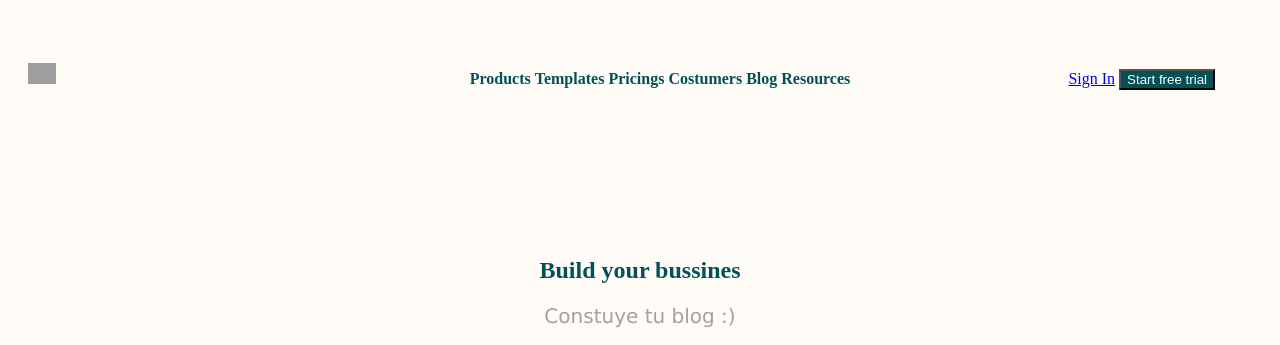
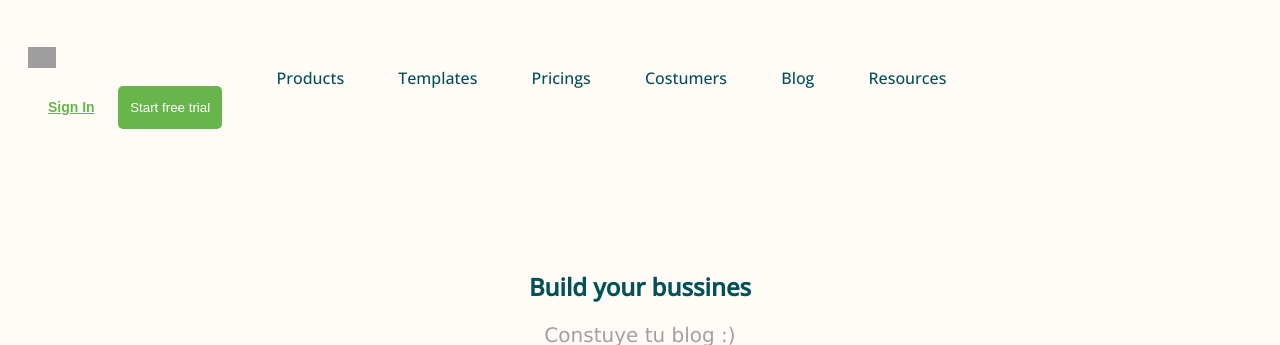
Before and after one commit to hegelespaul/BEDU, a plain HTML site: page index.html in a window 1280 px wide. Shown: the top 345 px of the page. Drawn offline with nearby package versions, Linux system fonts and the light colour scheme; grey boxes are pictures that could not be loaded.

Commit message:
retofinal

```diff
--- a/index.html
+++ b/index.html
@@ -7,6 +7,12 @@
     <meta name="viewport" content="width=device-width, initial-scale=1.0">
     <title>Matcha</title>
     <link rel="stylesheet" href="style.css">
+    <link rel="preconnect" href="https://fonts.googleapis.com">
+    <link rel="preconnect" href="https://fonts.gstatic.com" crossorigin>
+    <link href="https://fonts.googleapis.com/css2?family=Open+Sans:wght@500&display=swap" rel="stylesheet">
+
+
+
 </head>
 
 <body>
@@ -15,6 +21,7 @@
         <a href="/" class="logo">
             <img src="https://getmatcha.com/wp-content/uploads/2020/01/Icon-green.png" alt="Matcha" />
         </a>
+
         <!-- Menú de navegación -->
         <nav class="navbar">
             <ul>
@@ -26,12 +33,14 @@
                 <li>Resources</li>
             </ul>
         </nav>
+
         <!-- Contenedor de acciones de usuario -->
-        <div>
+        <div class="actions">
             <a href="/login">Sign In</a>
             <button>Start free trial</button>
         </div>
     </header>
+
     <section class="main">
         <h1>Build your bussines</h1>
         <p>Constuye tu blog :)</p>
--- a/style.css
+++ b/style.css
@@ -10,6 +10,7 @@ body {
 h1 {
     color: #025157;
     text-align: center;
+    font-family: 'Open Sans', sans-serif;
 }
 
 p {
@@ -25,6 +26,7 @@ button {
 
 li {
     display: inline;
+    margin: 0px 25px 0px 25px;
 }
 
 .header>* {
@@ -44,18 +46,37 @@ li {
 }
 
 .navbar {
+    height: 45px;
     width: 70%;
-    text-align: center;
+    text-align: left;
     color: #025157;
-    font-weight: 800;
+    font-weight: 500;
+    font-family: 'Open Sans', sans-serif;
 }
 
 .actions {
-    width: 15%;
-    text-align: rigth;
+
+    text-align: right;
     font-size: 14px;
     font-weight: 600;
+    margin: 0px 10px;
 }
+
+.actions>*{
+    margin: 0px 10px;
+}
+.actions a {
+    color: #67b54b;
+    font-family: sans-serif;
+  }
+
+.actions button {
+    color: white;
+    background-color: #67b54b;
+    padding: 14px 12px;
+    border-style: none;
+    border-radius: 5px;
+  }
 
 .main{
     margin-top: 140px;
```
